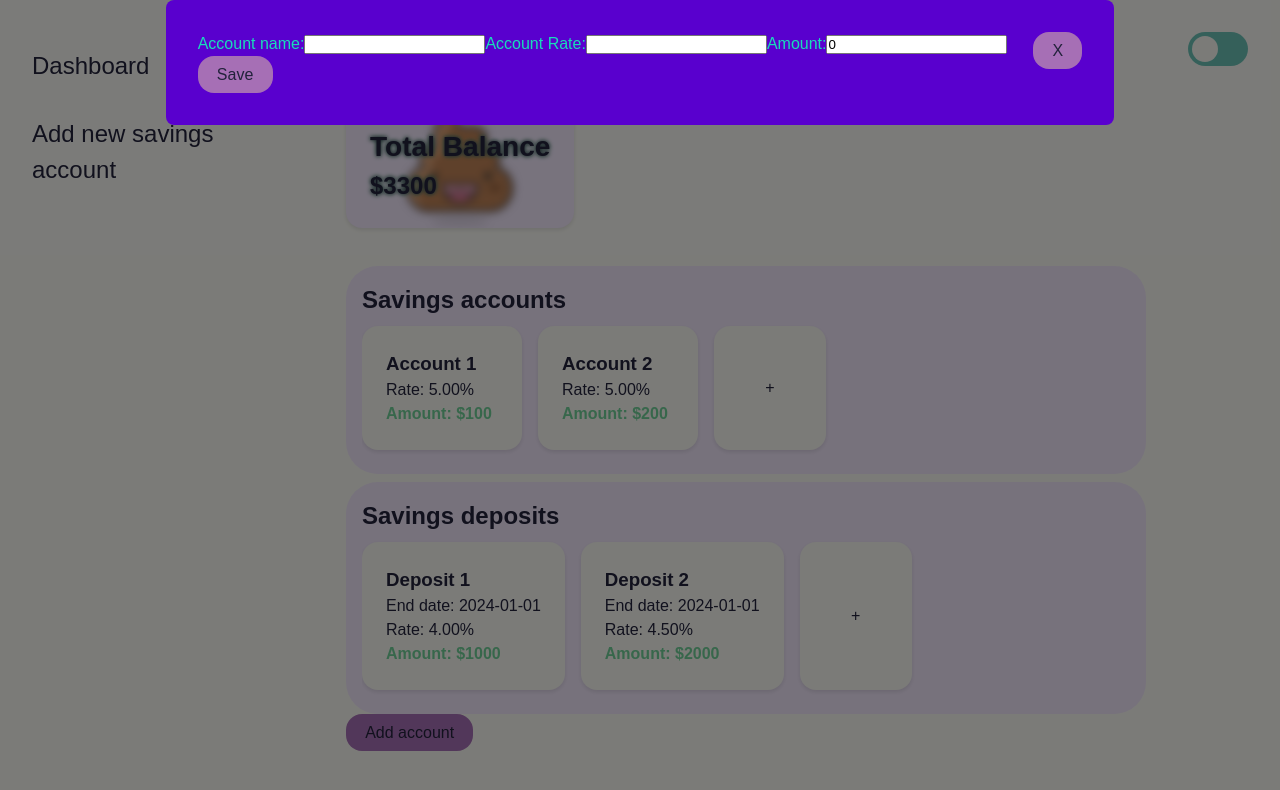
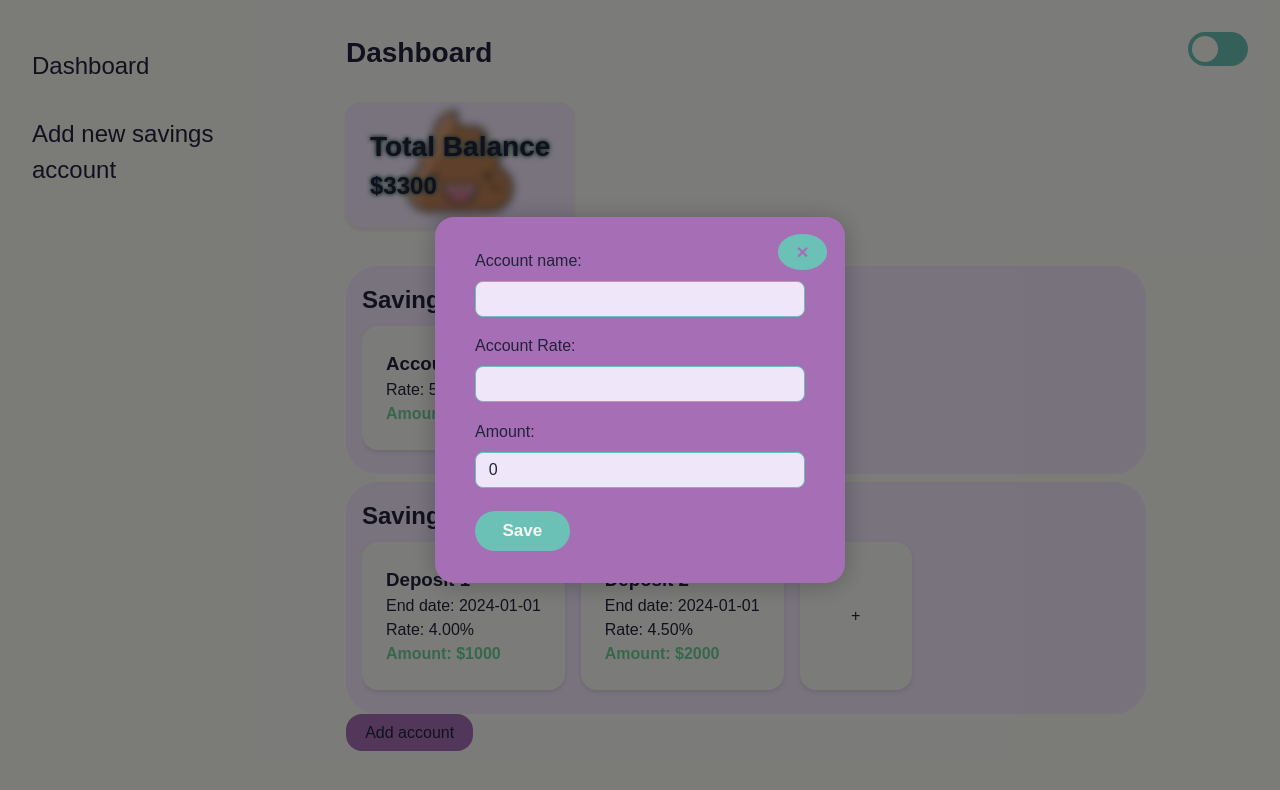
Before and after one commit to Lisowski555/Lisowski-savings-wallet, a React (Vite) app: page / in a window 1280 px wide. Both pictures are taken after a click on the button "Add account". Shown: the top 790 px of the page. Built offline with nearby package versions, Linux system fonts and the light colour scheme.

Commit message:
Improved modal styling moved it to new CSS file and synchronized it with theme toggle.

```diff
--- a/src/components/Dashboard.tsx
+++ b/src/components/Dashboard.tsx
@@ -5,8 +5,8 @@ import type {SavingsAccount, Wallet} from "../types/Wallet.ts";
 import {useMutation, useQuery, useQueryClient} from "@tanstack/react-query";
 import {fetchWallet, saveWallet} from "../api/wallet.ts";
 // import SaveButton from "./SaveButton.tsx";
-import Modal from "./modal/Modal.tsx";
-import SavingsAccountForm from "./modal/SavingsAccountForm.tsx";
+import Modal from "./modals/Modal.tsx";
+import SavingsAccountForm from "./modals/SavingsAccountForm.tsx";
 import {useState} from "react";
 // import walletMock from "../assets/wallet-mock.json";
 
--- a/src/components/SavingAccounts/SavingsAccountsSection.tsx
+++ b/src/components/SavingAccounts/SavingsAccountsSection.tsx
@@ -8,7 +8,7 @@ interface SavingsAccountsSectionProps {
 
 export default function SavingsAccountsSection({accounts, saveNewAccount}: SavingsAccountsSectionProps) {
 
-    // TODO add modal to add account (see current implementation in Dashboard)
+    // TODO add modals to add account (see current implementation in Dashboard)
 
     return (
         <div className="section">
--- a/src/components/SavingsDeposits/SavingsDepositsSection.tsx
+++ b/src/components/SavingsDeposits/SavingsDepositsSection.tsx
@@ -6,7 +6,7 @@ interface SavingsDepositsSectionProps {
 
 export default function SavingsDepositsSection({deposits}: SavingsDepositsSectionProps) {
 
-    // TODO IMPORTANT add modal to add savings deposit - follow the same steps as for Account + add add new SavingsDepositForm component
+    // TODO IMPORTANT add modals to add savings deposit - follow the same steps as for Account + add add new SavingsDepositForm component
 
     return (
         <div className="section">
--- a/src/components/modal/Modal.tsx
+++ /dev/null
@@ -1,40 +0,0 @@
-interface Props {
-    isOpen: boolean;
-    onClose: () => void;
-    children: React.ReactNode;
-}
-
-const modalStyles: React.CSSProperties = {
-    position: "fixed",
-    top: 0, left: 0, right: 0, bottom: 0,
-    background: "rgba(0,0,0,0.5)",
-    display: "flex",
-    alignItems: "left",
-    justifyContent: "center",
-    zIndex: 1000,
-};
-
-const modalContentStyles: React.CSSProperties = {
-    position: "absolute",
-    background: "#5900CE",
-    padding: "2rem",
-    borderRadius: "8px",
-    minWidth: "300px",
-    maxWidth: "90vw",
-    color: "#19DCB9"
-};
-
-// TODO IMPORTANT (II) -> fix styling move it to separate css use theme colors for example `var(--primary-color)`
-
-export default function Modal({isOpen, onClose, children}: Props) {
-    if (!isOpen) return null;
-
-    return (
-        <div style={modalStyles} onClick={onClose}>
-            <div style={modalContentStyles} onClick={e => e.stopPropagation()}>
-                <button style={{ float: "right" }} onClick={onClose}>X</button>
-                {children}
-            </div>
-        </div>
-    );
-}
--- a/src/components/modal/SavingsAccountForm.tsx
+++ /dev/null
@@ -1,51 +0,0 @@
-import {useState} from "react";
-import type {SavingsAccount} from "../../types/Wallet.ts";
-
-interface Props {
-    onSave: (account: SavingsAccount) => void;
-}
-
-export default function SavingsAccountForm({onSave}: Props) {
-    const [name, setName] = useState("");
-    const [rate, setRate] = useState<number | undefined>(undefined);
-    const [amount, setAmount] = useState(0);
-
-    function handleSubmit(e: React.FormEvent) {
-        e.preventDefault();
-        const newAccount = {
-            title: name,
-            rate,
-            amount
-        } as SavingsAccount;
-        onSave(newAccount);
-    }
-
-    return (
-        // TODO make it full form (it doesnt cover all of the account props) DONE
-        <form onSubmit={handleSubmit}>
-            <label>
-                Account name:
-                <input value={name} required={true}
-                       onChange={e => setName(e.target.value)}/>
-            </label>
-            <label>
-                Account Rate:
-                <input
-                    type="number"
-                    step="0.01"
-                    value={rate === undefined ? "" : rate} required={true}
-                    onChange={e => setRate(e.target.value === "" ? undefined : Number(e.target.value))}/>
-            </label>
-            <label>
-                Amount:
-                <input
-                    type="number"
-                    step="0.1"
-                    value={amount}
-                    onChange={e => setAmount(Number(e.target.value))}/>
-            </label>
-            <button type="submit">Save</button>
-        </form>
-
-    );
-}
--- /dev/null
+++ b/src/components/modals/Modal.css
@@ -0,0 +1,97 @@
+.modal-backdrop {
+    position: fixed;
+    top: 0; left: 0; right: 0; bottom: 0;
+    background: rgba(0,0,0,0.5);
+    display: flex;
+    align-items: center;
+    justify-content: center;
+    z-index: 1000;
+}
+
+.modal-content {
+    position: relative;
+    background: var(--primary-color);
+    color: var(--text-color);
+    padding: 2rem 2.5rem 2rem 2.5rem;
+    border-radius: 1.2rem;
+    min-width: 330px;
+    max-width: 96vw;
+    box-shadow: 0 2px 24px rgba(0,0,0,0.24);
+    display: flex;
+    flex-direction: column;
+    gap: 1.2rem;
+}
+
+.modal-close-btn {
+    position: absolute;
+    top: 1.1rem;
+    right: 1.1rem;
+    background: var(--secondary-color);
+    color: var(--primary-color);
+    border: none;
+    border-radius: 50%;
+    width: 2.2rem;
+    height: 2.2rem;
+    font-size: 1.3rem;
+    font-weight: bold;
+    cursor: pointer;
+    transition: background 0.2s, color 0.2s;
+    display: flex;
+    align-items: center;
+    justify-content: center;
+}
+
+.modal-close-btn:hover {
+    background: var(--secondary-color);
+    color: var(--background-color);
+}
+
+.modal-form {
+    display: flex;
+    flex-direction: column;
+    gap: 1.1rem;
+}
+
+.modal-form label {
+    display: flex;
+    flex-direction: column;
+    color: var(--text-color);
+    font-size: 1rem;
+    gap: 0.3rem;
+    font-weight: 500;
+}
+
+.modal-form input {
+    padding: 0.5em 0.8em;
+    border-radius: 0.5em;
+    border: 1px solid var(--secondary-color);
+    background: var(--surface-color);
+    color: var(--text-color);
+    font-size: 1em;
+    margin-top: 0.2em;
+    outline: none;
+    transition: border 0.2s;
+}
+
+.modal-form input:focus {
+    border: 1.5px solid var(--primary-color);
+}
+
+.modal-form button[type="submit"] {
+    background: var(--secondary-color);
+    color: var(--background-color);
+    border: none;
+    border-radius: 2em;
+    padding: 0.6em 1.6em;
+    font-size: 1.07em;
+    font-weight: 600;
+    cursor: pointer;
+    margin-top: 0.3em;
+    align-self: flex-start;
+    transition: background 0.2s, color 0.2s;
+}
+
+.modal-form button[type="submit"]:hover {
+    background: var(--success-color);
+    color: var(--primary-color);
+}
--- /dev/null
+++ b/src/components/modals/Modal.tsx
@@ -0,0 +1,61 @@
+// interface Props {
+//     isOpen: boolean;
+//     onClose: () => void;
+//     children: React.ReactNode;
+// }
+//
+// const modalStyles: React.CSSProperties = {
+//     position: "fixed",
+//     top: 0, left: 0, right: 0, bottom: 0,
+//     background: "rgba(0,0,0,0.5)",
+//     display: "flex",
+//     alignItems: "left",
+//     justifyContent: "center",
+//     zIndex: 1000,
+// };
+//
+// const modalContentStyles: React.CSSProperties = {
+//     position: "absolute",
+//     background: "#5900CE",
+//     padding: "2rem",
+//     borderRadius: "8px",
+//     minWidth: "300px",
+//     maxWidth: "90vw",
+//     color: "#19DCB9"
+// };
+//
+// // TODO IMPORTANT (II) -> fix styling move it to separate css use theme colors for example `var(--primary-color)`
+//
+// export default function Modal({isOpen, onClose, children}: Props) {
+//     if (!isOpen) return null;
+//
+//     return (
+//         <div style={modalStyles} onClick={onClose}>
+//             <div style={modalContentStyles} onClick={e => e.stopPropagation()}>
+//                 <button style={{ float: "right" }} onClick={onClose}>X</button>
+//                 {children}
+//             </div>
+//         </div>
+//     );
+// }
+
+import "./Modal.css";
+
+interface Props {
+    isOpen: boolean;
+    onClose: () => void;
+    children: React.ReactNode;
+}
+
+export default function Modal({ isOpen, onClose, children }: Props) {
+    if (!isOpen) return null;
+
+    return (
+        <div className="modal-backdrop" onClick={onClose}>
+            <div className="modal-content" onClick={e => e.stopPropagation()}>
+                <button className="modal-close-btn" onClick={onClose} aria-label="Close modal">×</button>
+                {children}
+            </div>
+        </div>
+    );
+}
--- /dev/null
+++ b/src/components/modals/SavingsAccountForm.tsx
@@ -0,0 +1,102 @@
+// import {useState} from "react";
+// import type {SavingsAccount} from "../../types/Wallet.ts";
+//
+// interface Props {
+//     onSave: (account: SavingsAccount) => void;
+// }
+//
+// export default function SavingsAccountForm({onSave}: Props) {
+//     const [name, setName] = useState("");
+//     const [rate, setRate] = useState<number | undefined>(undefined);
+//     const [amount, setAmount] = useState(0);
+//
+//     function handleSubmit(e: React.FormEvent) {
+//         e.preventDefault();
+//         const newAccount = {
+//             title: name,
+//             rate,
+//             amount
+//         } as SavingsAccount;
+//         onSave(newAccount);
+//     }
+//
+//     return (
+//         // TODO make it full form (it doesnt cover all of the account props) DONE
+//         <form onSubmit={handleSubmit}>
+//             <label>
+//                 Account name:
+//                 <input value={name} required={true}
+//                        onChange={e => setName(e.target.value)}/>
+//             </label>
+//             <label>
+//                 Account Rate:
+//                 <input
+//                     type="number"
+//                     step="0.01"
+//                     value={rate === undefined ? "" : rate} required={true}
+//                     onChange={e => setRate(e.target.value === "" ? undefined : Number(e.target.value))}/>
+//             </label>
+//             <label>
+//                 Amount:
+//                 <input
+//                     type="number"
+//                     step="0.1"
+//                     value={amount}
+//                     onChange={e => setAmount(Number(e.target.value))}/>
+//             </label>
+//             <button type="submit">Save</button>
+//         </form>
+//
+//     );
+// }
+
+import {useState} from "react";
+import type {SavingsAccount} from "../../types/Wallet.ts";
+
+interface Props {
+    onSave: (account: SavingsAccount) => void;
+}
+
+export default function SavingsAccountForm({onSave}: Props) {
+    const [name, setName] = useState("");
+    const [rate, setRate] = useState<number | undefined>(undefined);
+    const [amount, setAmount] = useState(0);
+
+    function handleSubmit(e: React.FormEvent) {
+        e.preventDefault();
+        const newAccount = {
+            title: name,
+            rate,
+            amount
+        } as SavingsAccount;
+        onSave(newAccount);
+    }
+
+    return (
+        <form className="modal-form" onSubmit={handleSubmit}>
+            <label>
+                Account name:
+                <input value={name} required={true}
+                       onChange={e => setName(e.target.value)}/>
+            </label>
+            <label>
+                Account Rate:
+                <input
+                    type="number"
+                    step="0.01"
+                    value={rate === undefined ? "" : rate} required={true}
+                    onChange={e => setRate(e.target.value === "" ? undefined : Number(e.target.value))}/>
+            </label>
+            <label>
+                Amount:
+                <input
+                    type="number"
+                    step="0.1"
+                    value={amount}
+                    required={true}
+                    onChange={e => setAmount(Number(e.target.value))}/>
+            </label>
+            <button type="submit">Save</button>
+        </form>
+    );
+}
```
Also changed, not shown: src/types/Wallet.ts (line endings or trailing spaces).
